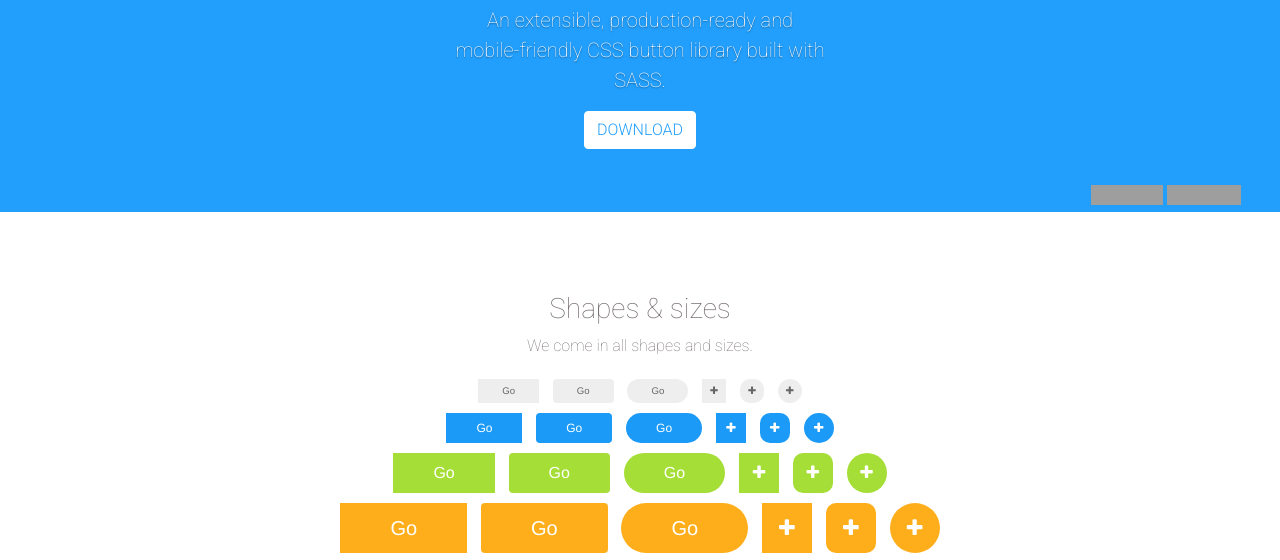
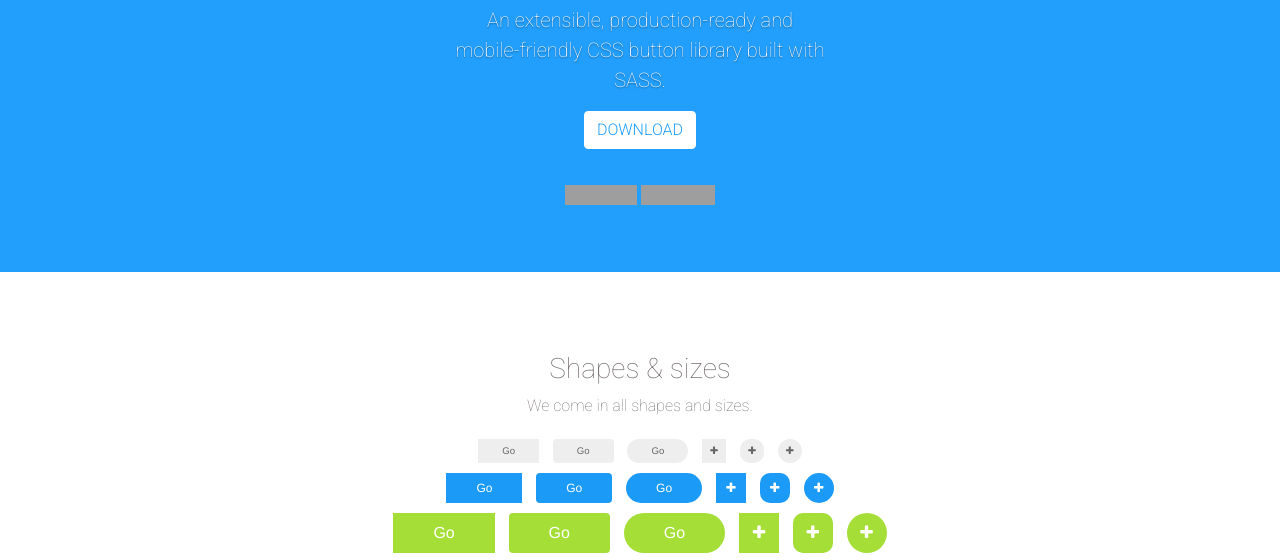
Before and after one commit to kcleveland/Buttons, a plain HTML site: page index.html in a window 1280 px wide. Shown: the part 191-751 px from the top of the page. Drawn offline with nearby package versions, Linux system fonts and the light colour scheme; grey boxes are pictures that could not be loaded; a script that the page names is missing; a web font is replaced by a local one.

Commit message:
"Working on index"

```diff
--- a/css/index.css
+++ b/css/index.css
@@ -133,7 +133,7 @@ h1,h2,h3,h4,h5 {
 }*/
 
 .inner-container {
-    /*margin-bottom: 60px;*/
+    margin-bottom: 60px;
 }
 
 .download-btn {
--- a/index.html
+++ b/index.html
@@ -38,7 +38,7 @@
             <p class="lead">
               <a href="css/buttons.css" class="btn btn-secondary download-btn">DOWNLOAD</a>
             </p>
-            <div class="pull-right">
+            <div>
             <!-- GITHUB STAR BUTTON -->
             <iframe src="https://ghbtns.com/github-btn.html?user=kcleveland&repo=buttons&type=star&count=true" frameborder="0" scrolling="0" width="72" height="20"></iframe>
 
```
